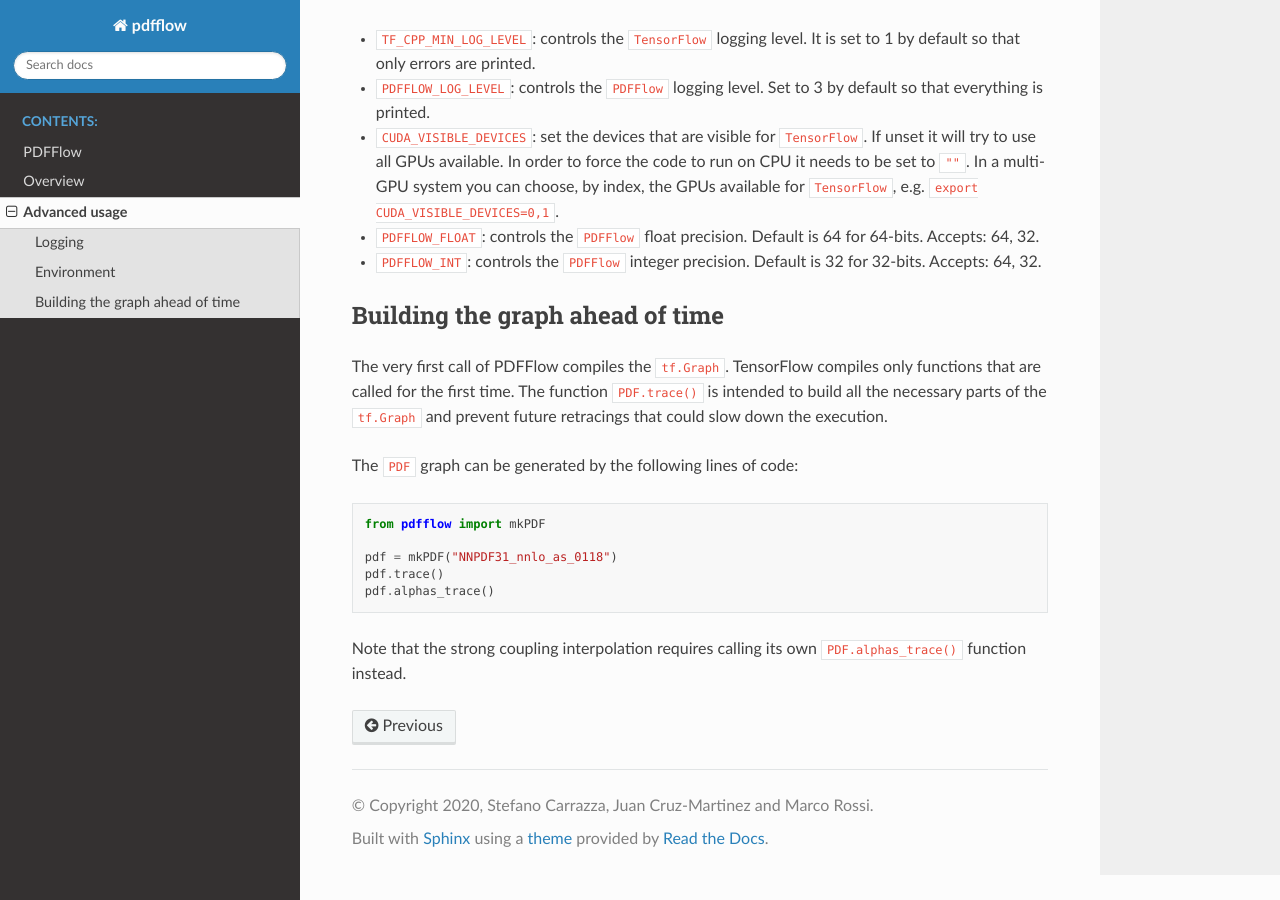
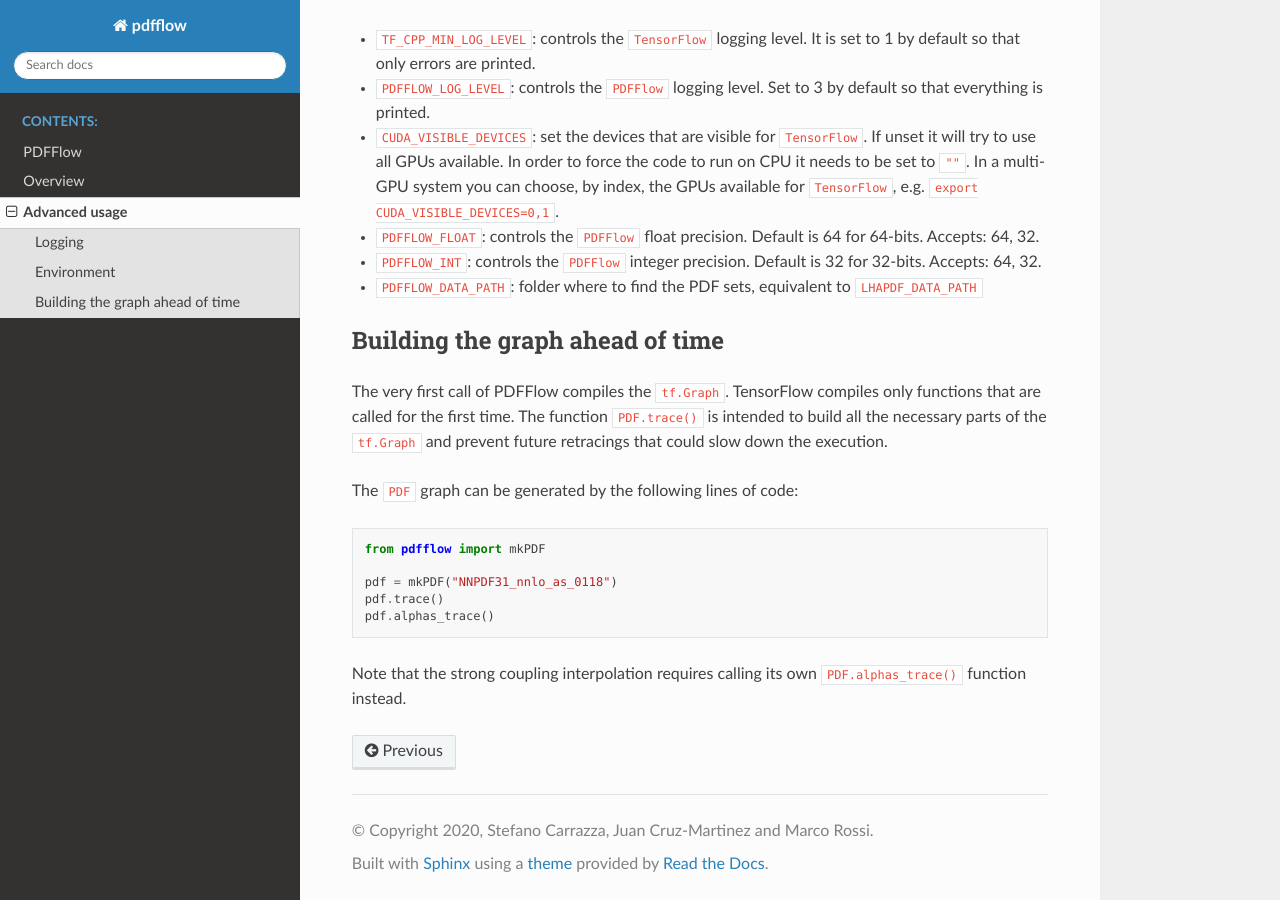
Before and after one commit to N3PDF/pdfflow, a Sphinx documentation site: the page built from doc/source/how_to.rst, in a window 1280 px wide and 900 px high, scrolled down 1074 px. Built offline with Sphinx 7.4.7 and the Read the Docs theme 2.0.0, drawn with Linux system fonts in a browser that asks for light colours.

Commit message:
Update how_to.rst

```diff
--- a/doc/source/how_to.rst
+++ b/doc/source/how_to.rst
@@ -55,6 +55,7 @@ the `nvidia official documentation <https://docs.nvidia.com/deeplearning/framewo
 - ``CUDA_VISIBLE_DEVICES``: set the devices that are visible for ``TensorFlow``. If unset it will try to use all GPUs available. In order to force the code to run on CPU it needs to be set to ``""``. In a multi-GPU system you can choose, by index, the GPUs available for ``TensorFlow``, e.g. ``export CUDA_VISIBLE_DEVICES=0,1``.
 - ``PDFFLOW_FLOAT``: controls the ``PDFFlow`` float precision. Default is 64 for 64-bits. Accepts: 64, 32.
 - ``PDFFLOW_INT``: controls the ``PDFFlow`` integer precision. Default is 32 for 32-bits. Accepts: 64, 32.
+- ``PDFFLOW_DATA_PATH``: folder where to find the PDF sets, equivalent to ``LHAPDF_DATA_PATH``
 
 
 Building the graph ahead of time
```
